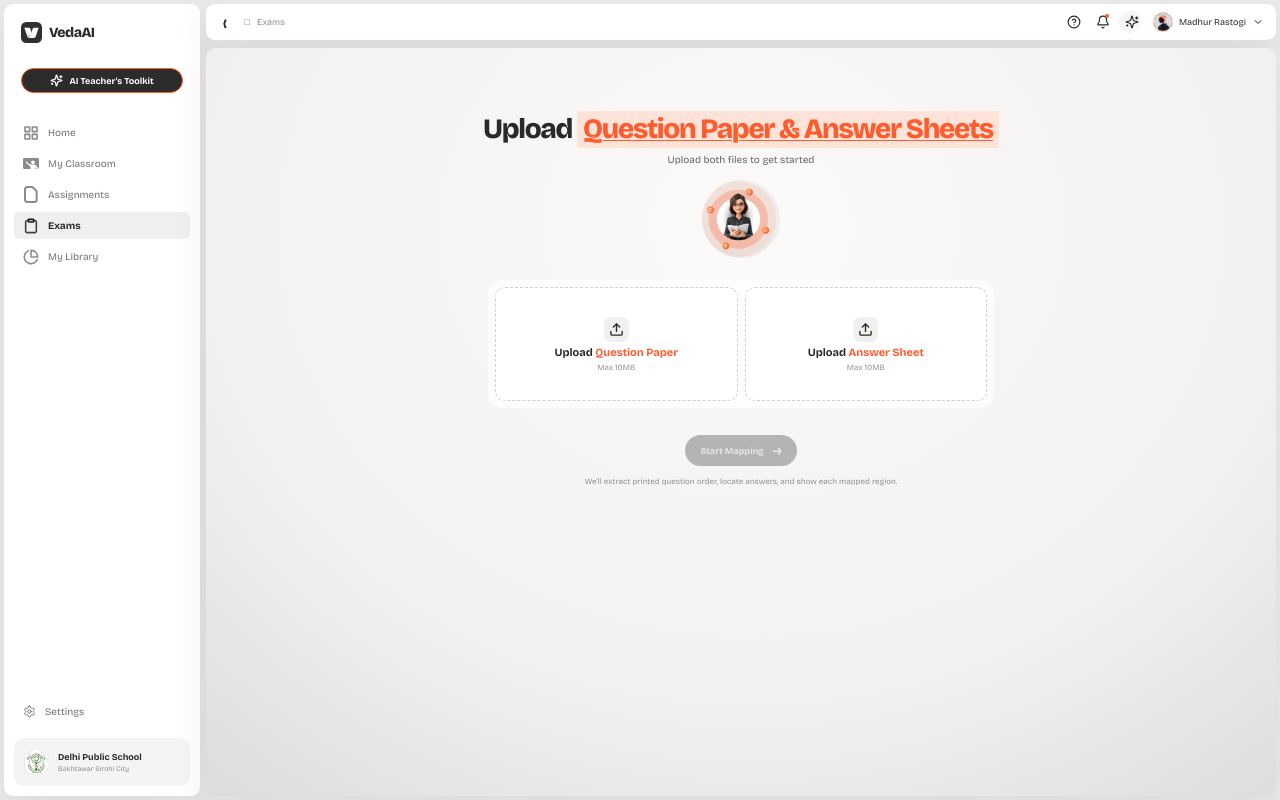
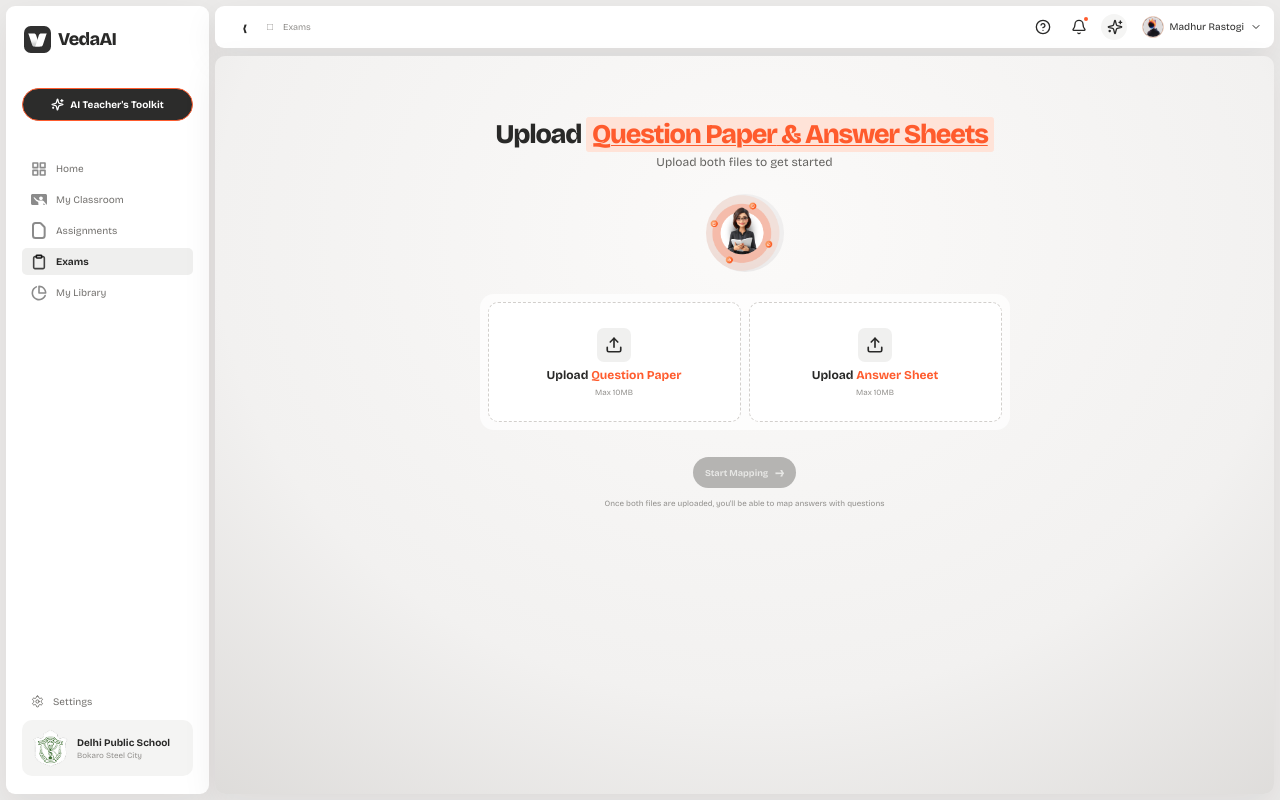
Before and after one commit to anudeep2710/vedaai-assessment-mapper, a Next.js app: page / in a window 1280 px wide. Built offline with nearby package versions, Linux system fonts and the light colour scheme.

Commit message:
fix: align upload screen with reference

```diff
--- a/app/globals.css
+++ b/app/globals.css
@@ -57,24 +57,25 @@ button:focus-visible {
 
 .app-shell {
   display: grid;
-  grid-template-columns: 196px minmax(0, 1fr);
+  grid-template-columns: 203px minmax(0, 1fr);
   gap: 6px;
   height: 100dvh;
   min-height: 100dvh;
   overflow: hidden;
-  padding: 4px;
+  padding: 6px;
   background: var(--workspace);
 }
 
 .app-shell.has-compact-nav {
   grid-template-columns: 32px minmax(0, 1fr);
+  padding: 4px;
 }
 
 .sidebar {
   display: flex;
   min-height: 0;
   flex-direction: column;
-  padding: 13px 10px 10px;
+  padding: 13px 16px 18px;
   border-radius: 9px;
   background: var(--surface);
   box-shadow: var(--shadow);
@@ -89,14 +90,14 @@ button:focus-visible {
   display: flex;
   align-items: center;
   gap: 7px;
-  height: 30px;
-  padding: 0 7px;
+  height: 40px;
+  padding: 0 2px;
 }
 
 .brand-mark {
   display: inline-flex;
-  width: 21px;
-  height: 21px;
+  width: 27px;
+  height: 27px;
   flex: 0 0 auto;
 }
 
@@ -112,7 +113,7 @@ button:focus-visible {
 }
 
 .brand-name {
-  font-size: 14px;
+  font-size: 18px;
   font-weight: 750;
   letter-spacing: -0.04em;
 }
@@ -135,14 +136,14 @@ button:focus-visible {
   align-items: center;
   justify-content: center;
   gap: 6px;
-  height: 25px;
-  margin: 21px 7px 26px;
+  height: 33px;
+  margin: 29px 0 34px;
   padding: 0 8px;
   border: 1.5px solid var(--orange);
-  border-radius: 14px;
+  border-radius: 18px;
   background: var(--charcoal);
   color: #fff;
-  font-size: 9px;
+  font-size: 10px;
   font-weight: 650;
   white-space: nowrap;
 }
@@ -191,7 +192,7 @@ button:focus-visible {
 
 .sidebar-bottom {
   display: grid;
-  gap: 12px;
+  gap: 4px;
   margin-top: auto;
 }
 
@@ -203,7 +204,7 @@ button:focus-visible {
   display: flex;
   align-items: center;
   gap: 7px;
-  padding: 9px 7px;
+  padding: 8px;
   border-radius: 10px;
   background: #f4f4f3;
 }
@@ -211,8 +212,8 @@ button:focus-visible {
 .school-seal {
   display: block;
   flex: 0 0 auto;
-  width: 30px;
-  height: 30px;
+  width: 40px;
+  height: 40px;
   border-radius: 8px;
 }
 
@@ -232,13 +233,13 @@ button:focus-visible {
 }
 
 .school-card strong {
-  font-size: 9px;
+  font-size: 10px;
 }
 
 .school-card span {
   margin-top: 2px;
   color: var(--muted);
-  font-size: 7px;
+  font-size: 8px;
 }
 
 .workspace {
@@ -254,10 +255,16 @@ button:focus-visible {
   min-height: 36px;
   align-items: center;
   justify-content: space-between;
-  padding: 0 12px 0 7px;
+  padding: 0 12px 0 18px;
   border-radius: 9px;
   background: var(--surface);
   box-shadow: var(--shadow);
+}
+
+@media (min-width: 641px) {
+  .app-shell:not(.has-compact-nav) .topbar {
+    min-height: 42px;
+  }
 }
 
 .topbar-leading,
@@ -269,7 +276,7 @@ button:focus-visible {
 }
 
 .topbar-leading {
-  gap: 7px;
+  gap: 10px;
 }
 
 .topbar-back {
@@ -300,7 +307,7 @@ button:focus-visible {
 }
 
 .topbar-actions {
-  gap: 7px;
+  gap: 10px;
 }
 
 .icon-button,
@@ -316,9 +323,14 @@ button:focus-visible {
 
 .icon-button {
   position: relative;
-  width: 22px;
-  height: 22px;
+  width: 26px;
+  height: 26px;
   border-radius: 50%;
+}
+
+.icon-button > svg {
+  width: 16px;
+  height: 16px;
 }
 
 .icon-button:hover,
@@ -348,7 +360,7 @@ button:focus-visible {
   border: 0;
   background: transparent;
   color: var(--ink);
-  font-size: 9px;
+  font-size: 10px;
 }
 
 .avatar {
@@ -365,8 +377,8 @@ button:focus-visible {
 }
 
 .avatar.is-small {
-  width: 20px;
-  height: 20px;
+  width: 22px;
+  height: 22px;
   border-width: 1px;
   font-size: 6px;
 }
@@ -410,8 +422,9 @@ button:focus-visible {
 
 .upload-copy h1 {
   margin: 0;
-  font-size: clamp(21px, 2.4vw, 28px);
+  font-size: clamp(24px, 2.8vw, 27px);
   font-weight: 760;
+  line-height: 28px;
   letter-spacing: -0.045em;
 }
 
@@ -428,14 +441,15 @@ button:focus-visible {
 .upload-copy p {
   margin: 8px 0 0;
   color: var(--ink-soft);
-  font-size: 10px;
+  font-size: 12px;
+  line-height: 12px;
 }
 
 .teacher-badge {
   position: relative;
   width: 78px;
   height: 78px;
-  margin: 14px 0 22px;
+  margin: 26px 0 22px;
   overflow: hidden;
   border-radius: 50%;
 }
@@ -446,17 +460,17 @@ button:focus-visible {
 
 .upload-cards {
   display: grid;
-  width: min(506px, 100%);
+  width: min(530px, 100%);
   grid-template-columns: repeat(2, minmax(0, 1fr));
-  gap: 7px;
-  padding: 7px;
+  gap: 8px;
+  padding: 8px;
   border-radius: 14px;
   background: rgba(255, 255, 255, 0.76);
 }
 
 .upload-card {
   display: flex;
-  min-height: 114px;
+  min-height: 120px;
   align-items: center;
   justify-content: center;
   padding: 15px;
@@ -479,21 +493,26 @@ button:focus-visible {
 
 .upload-card:not(.has-file) {
   flex-direction: column;
-  gap: 4px;
+  gap: 6px;
 }
 
 .upload-icon {
   display: grid;
-  width: 25px;
-  height: 25px;
+  width: 34px;
+  height: 34px;
   place-items: center;
   border-radius: 7px;
   background: #f0f0ef;
   color: var(--ink);
 }
 
+.upload-icon > svg {
+  width: 18px;
+  height: 18px;
+}
+
 .upload-title {
-  font-size: 11px;
+  font-size: 12px;
   font-weight: 650;
 }
 
@@ -629,9 +648,9 @@ button:focus-visible {
 .start-button {
   display: inline-flex;
   align-items: center;
-  gap: 9px;
+  gap: 7px;
   min-height: 31px;
-  padding: 0 15px;
+  padding: 0 12px;
   border: 0;
   border-radius: 18px;
   background: var(--charcoal);
@@ -1376,7 +1395,7 @@ button:focus-visible {
 
 @media (max-width: 1050px) {
   .app-shell {
-    grid-template-columns: 196px minmax(0, 1fr);
+    grid-template-columns: 203px minmax(0, 1fr);
   }
 
   .app-shell.has-compact-nav {
--- a/components/AppShell.tsx
+++ b/components/AppShell.tsx
@@ -76,7 +76,7 @@ function Sidebar({ compact }: { compact: boolean }) {
             <Image className="school-seal" src="/brand/delhi-public-school.png" alt="Delhi Public School" width={59} height={60} />
             <div>
               <strong>Delhi Public School</strong>
-              <span>Bakhtawar Sirohi City</span>
+              <span>Bokaro Steel City</span>
             </div>
           </div>
         )}
--- a/components/UploadView.tsx
+++ b/components/UploadView.tsx
@@ -116,7 +116,7 @@ export function UploadView({ files, onFilesChange, onStart, errorMessage }: Uplo
           Start Mapping <span>→</span>
         </button>
       </div>
-      <p className="upload-help">We’ll extract printed question order, locate answers, and show each mapped region.</p>
+      <p className="upload-help">Once both files are uploaded, you&apos;ll be able to map answers with questions</p>
     </section>
   );
 }
```
